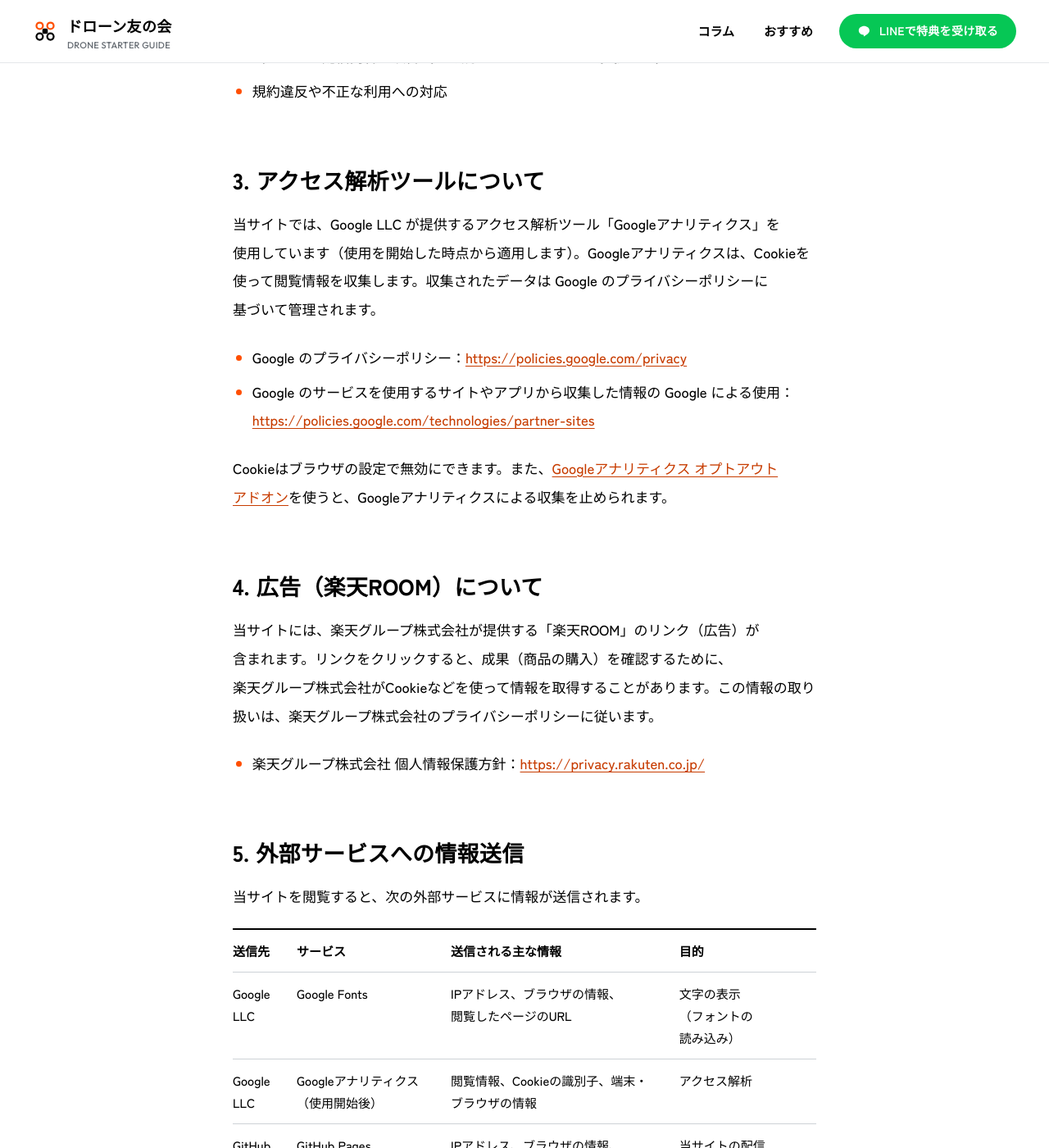
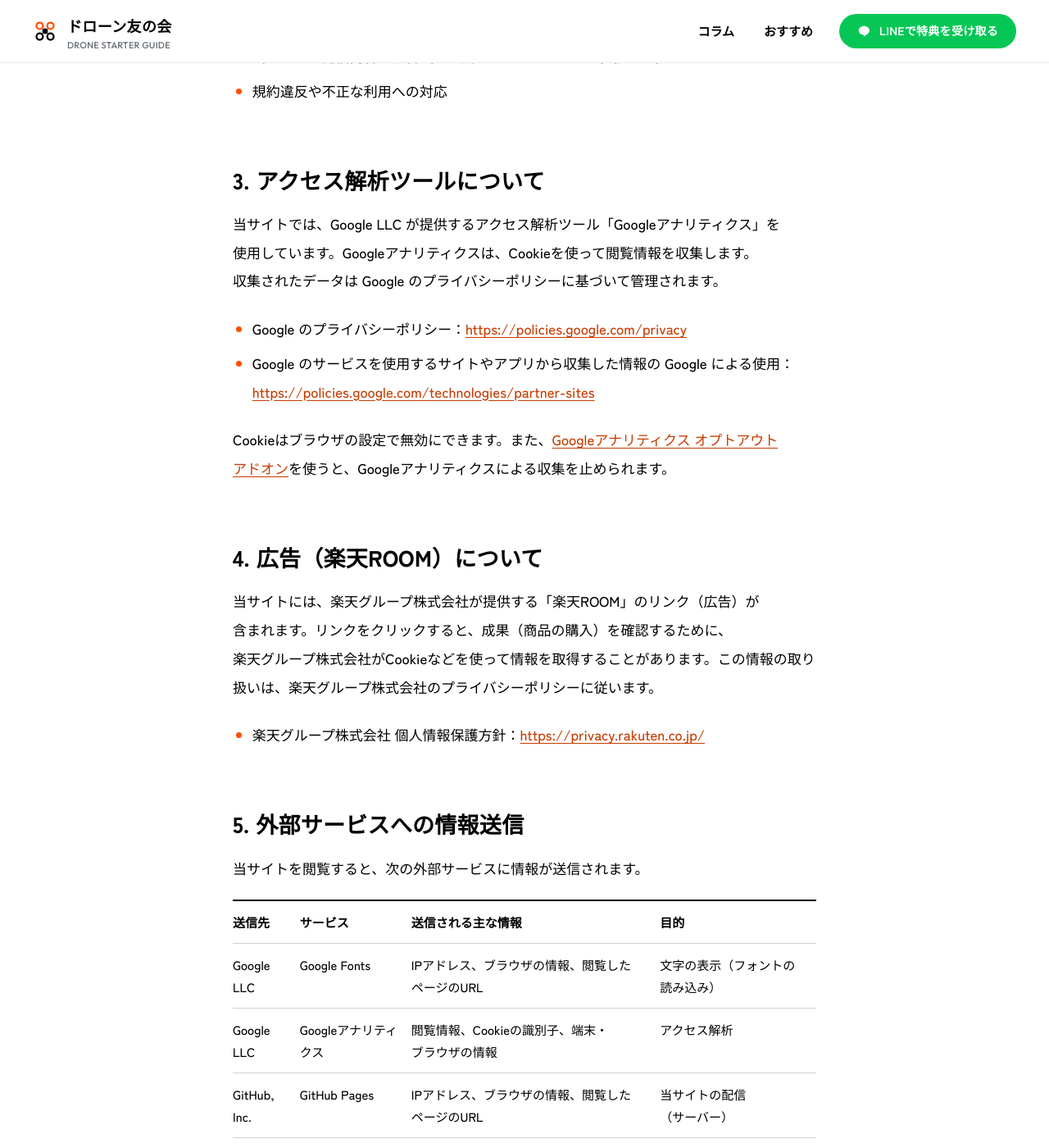
Before and after one commit to KoheiMizoguchi/drone-tomonokai, a Jekyll site: the page built from privacy.md, in a window 1280 px wide and 1400 px high, scrolled down 1011 px. Shown: the whole window at 82% size. Built offline with Jekyll 4.4.1, drawn with Linux system fonts in a browser that asks for light colours.

Commit message:
Googleアナリティクスの計測を開始し、プライバシーポリシーの但し書きを更新
Co-Authored-By: Claude Opus 5.5 <noreply@anthropic.com>

```diff
--- a/_config.yml
+++ b/_config.yml
@@ -18,7 +18,7 @@ rakuten_room_url: "https://room.rakuten.co.jp/room_584cfed81d/items"
 
 # Googleアナリティクスの測定ID（例："G-XXXXXXXXXX"）
 # 空のままだとアナリティクスは読み込まれません。入れるとプライバシーポリシーの記載どおり計測が始まります
-google_analytics_id: ""
+google_analytics_id: "G-VMJ4M4E86T"
 
 # コラム記事のURL： /columns/2026/09/registration-basics/ の形になります
 permalink: /columns/:year/:month/:title/
--- a/privacy.md
+++ b/privacy.md
@@ -27,7 +27,7 @@ updated: 2026年10月1日
 
 ## 3. アクセス解析ツールについて
 
-当サイトでは、Google LLC が提供するアクセス解析ツール「Googleアナリティクス」を使用しています（使用を開始した時点から適用します）。Googleアナリティクスは、Cookieを使って閲覧情報を収集します。収集されたデータは Google のプライバシーポリシーに基づいて管理されます。
+当サイトでは、Google LLC が提供するアクセス解析ツール「Googleアナリティクス」を使用しています。Googleアナリティクスは、Cookieを使って閲覧情報を収集します。収集されたデータは Google のプライバシーポリシーに基づいて管理されます。
 
 - Google のプライバシーポリシー：[https://policies.google.com/privacy](https://policies.google.com/privacy)
 - Google のサービスを使用するサイトやアプリから収集した情報の Google による使用：[https://policies.google.com/technologies/partner-sites](https://policies.google.com/technologies/partner-sites)
@@ -47,7 +47,7 @@ Cookieはブラウザの設定で無効にできます。また、[Googleアナ
 | 送信先 | サービス | 送信される主な情報 | 目的 |
 |---|---|---|---|
 | Google LLC | Google Fonts | IPアドレス、ブラウザの情報、閲覧したページのURL | 文字の表示（フォントの読み込み） |
-| Google LLC | Googleアナリティクス（使用開始後） | 閲覧情報、Cookieの識別子、端末・ブラウザの情報 | アクセス解析 |
+| Google LLC | Googleアナリティクス | 閲覧情報、Cookieの識別子、端末・ブラウザの情報 | アクセス解析 |
 | GitHub, Inc. | GitHub Pages | IPアドレス、ブラウザの情報、閲覧したページのURL | 当サイトの配信（サーバー） |
 
 公式LINEでのやり取りは、LINEヤフー株式会社のサービス上で行われます。LINEでの情報の取り扱いは、[LINEヤフー株式会社のプライバシーポリシー](https://www.lycorp.co.jp/ja/company/privacypolicy/)をご覧ください。
```
